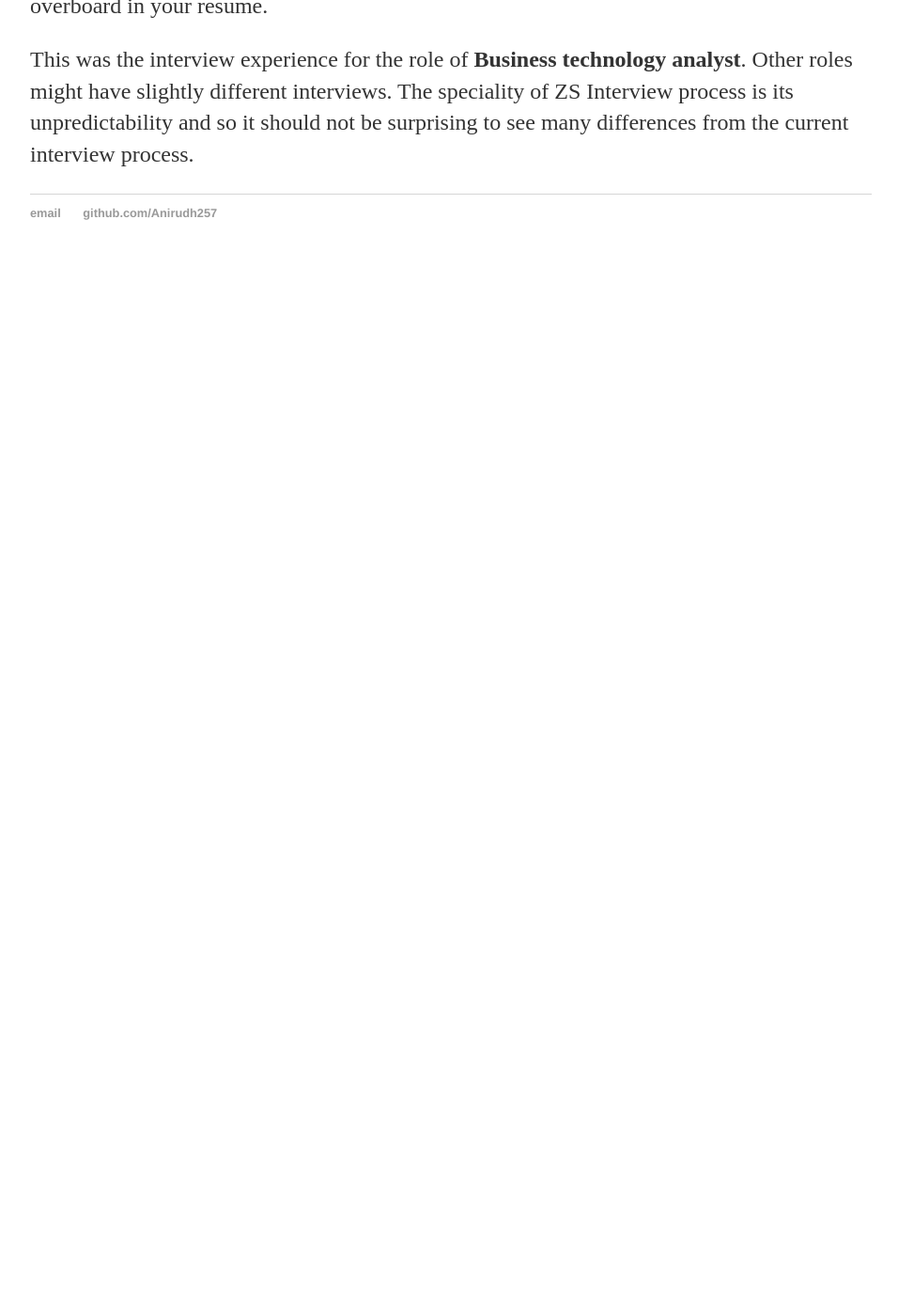
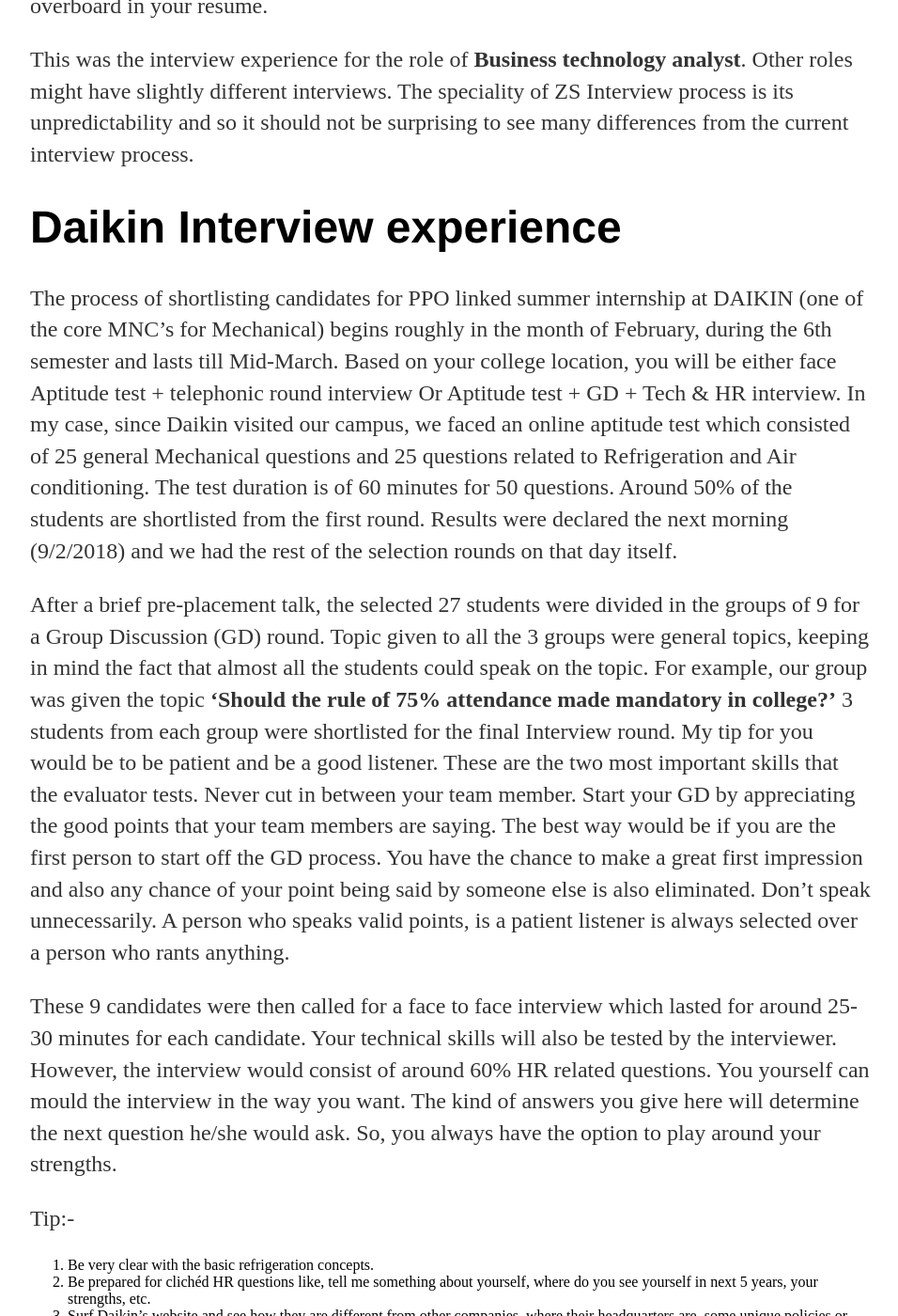
Before and after one commit to Anirudh257/Anirudh257.github.io, a Jekyll site: the page built from InterviewExperiences/index.html, in a window 1280 px wide and 1400 px high, scrolled down 2012 px. Shown: the whole window at 94% size, without its empty margins (160-1116 px from the left). Built offline with Jekyll 4.4.1, drawn with Linux system fonts in a browser that asks for light colours; before the commit the page ends 2306 px from its top, so only the background shows below that; some of the changed text lies outside the part shown.

Commit message:
Update index.html
Added Daikin interview experience

```diff
--- a/InterviewExperiences/index.html
+++ b/InterviewExperiences/index.html
@@ -58,3 +58,72 @@
         <p>This was the interview experience for the role of <b>Business technology analyst</b>. Other roles might have
 slightly different interviews. The speciality of ZS Interview process is its unpredictability and so it should not be
 surprising to see many differences from the current interview process.</p>
+
+
+<h1> Daikin Interview experience</h1>
+
+<p>The process of shortlisting candidates for PPO linked summer internship at DAIKIN (one of the core MNC’s for Mechanical)
+begins roughly in the month of February, during the 6th semester and lasts till Mid-March. Based on your college location, you
+will be either face Aptitude test + telephonic round interview Or Aptitude test + GD + Tech & HR interview. In my case, since
+Daikin visited our campus, we faced an online aptitude test which consisted of 25 general Mechanical questions and 25
+questions related to Refrigeration and Air conditioning. The test duration is of 60 minutes for 50 questions. Around 50% of
+the students are shortlisted from the first round. Results were declared the next morning (9/2/2018) and we had the rest of
+the selection rounds on that day itself.</p>
+
+<p> After a brief pre-placement talk, the selected 27 students were divided in the groups of 9 for a Group Discussion (GD)
+round. Topic given to all the 3 groups were general topics, keeping in mind the fact that almost all the students could speak
+on the topic. For example, our group was given the topic <b>‘Should the rule of 75% attendance made mandatory in college?’</b>
+3 students from each group were shortlisted for the final Interview round. My tip for you would be to be patient and be a
+good listener. These are the two most important skills that the evaluator tests. Never cut in between your team member. Start
+your GD by appreciating the good points that your team members are saying. The best way would be if you are the first person
+to start off the GD process. You have the chance to make a great first impression and also any chance of your point being
+said by someone else is also eliminated. Don’t speak unnecessarily. A person who speaks valid points, is a patient listener
+is always selected over a person who rants anything.</p>
+
+<p>These 9 candidates were then called for a face to face interview which lasted for around 25-30 minutes for each candidate.
+Your technical skills will also be tested by the interviewer. However, the interview would consist of around 60% HR related
+questions. You yourself can mould the interview in the way you want. The kind of answers you give here will determine the
+next question he/she would ask. So, you always have the option to play around your strengths.</p>
+
+<p>Tip:-</p>
+<ol>
+  <li>Be very clear with the basic refrigeration concepts.</li>
+
+  <li>Be prepared for clichéd HR questions like, tell me something about yourself, where do you see yourself in next 5 years,
+  your strengths, etc.</li>
+
+  <li>Surf Daikin’s website and see how they are different from other companies, where their headquarters are, some unique
+  policies or measures adopted by them, etc. The interviewer will definitely ask you, <b>’What do you know about Daikin?’</b>
+  This is the best chance for you to impress them. Visit their website for sure. You will get all the details there.</li>
+
+  <li>Why Daikin?</li>
+
+  <li>Explain your resume. (The most important part of the interview which will consume half the time of your interview).</li>
+
+  <li>Never give contradictory answers just to impress your interviewer.</li>
+
+  <li>Prepare some Guesstimate questions.</li>
+
+  <li>Be confident and carry a smile throughout the interview.</li>
+
+  <li>Dress properly. Daikin is very strict on its dressing policy. You will realize this when you join the organization.
+  Hence, you will be judged on your attire too during the interview.</li>
+
+</ol>
+
+<p>After the final interview rounds, results were declared after a week and 2 of the students from Mechanical Engineering
+Department were selected. 48 students all over the country were selected. I consider myself fortunate enough to be one of
+them. You will get to interact with some of the best students from around the country. You will be facing a tough training
+session at Neemrana, Rajasthan for 3 weeks, where you will be trained in Service, Sales and Research & Development sectors.
+There will be tests everyday after each class and the classes go on from 9 in the morning till 6 in the evening. Lunch and
+tea breaks are given in between. Weekends will be occupied too with presentations and assignments. Accommodation, laundry,
+food, everything is free here.</p>
+
+<p>This all seems so rough and tough but trust me these 3 weeks will change you in the best ways possible both personally
+and professionally. Daikin summer training for students are one of the best trainings in our country.After the first 3 weeks,
+you would be given the option to choose your own city and department under which you would like to work on for your project
+for the next 3 weeks. I chose Technical Sales Project at Daikin Ghaziabad branch. The environment at office is extremely
+holistic and co-operative. You will get to work with one of the best brains in the corporate world and have a great time here.
+For any queries, feel free to contact me. Thank you Anirudh for giving me a platform for sharing this. I wish all the students
+reading this a very bright future ahead! <a href = "vc582@snu.edu.in">Email id</a>
+</p>
```
